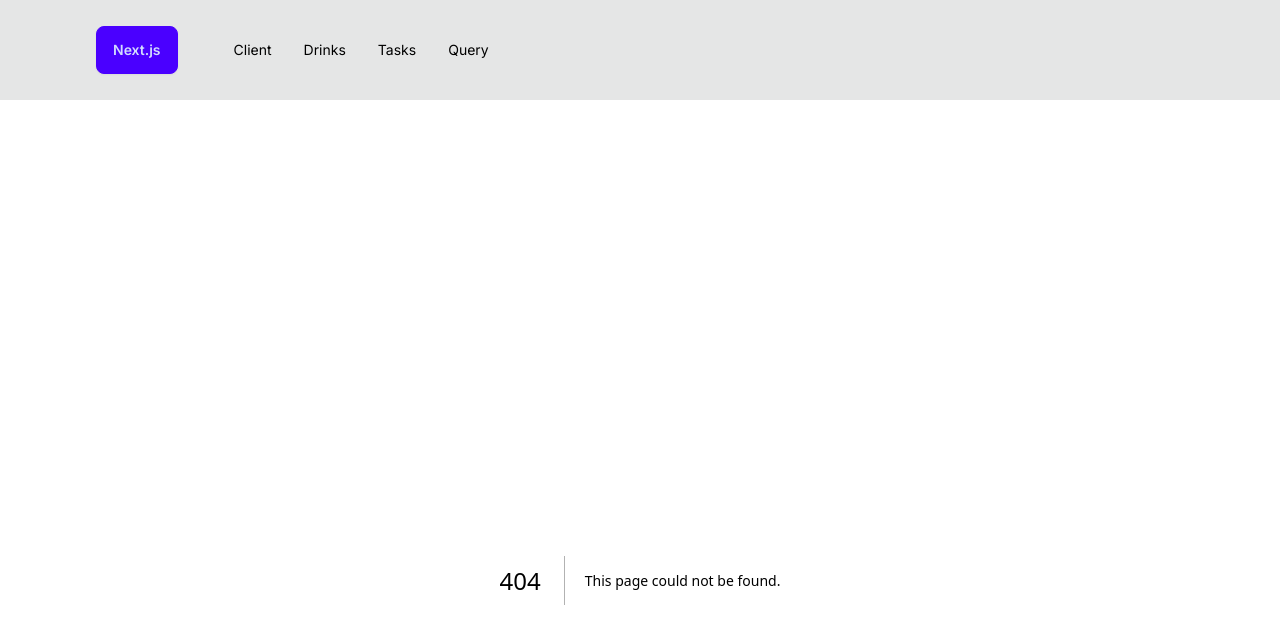
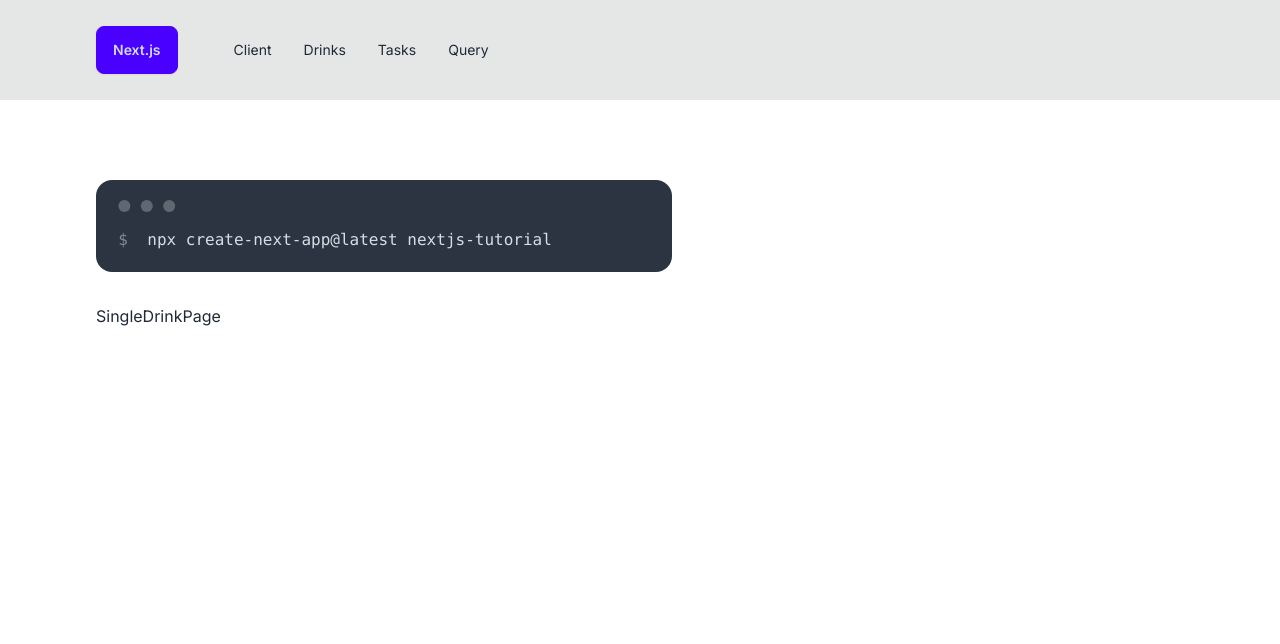
Before and after one commit to rugby8724/nextjs-tutorial, a Next.js app: page /drinks/1 in a window 1280 px wide. Before the commit this address had no page. Shown: the top 644 px of the page. Built offline with nearby package versions, Linux system fonts and the light colour scheme.

Commit message:
add dynamic route to drinks

```diff
--- /dev/null
+++ b/app/drinks/[id]/page.js
@@ -0,0 +1,10 @@
+import React from 'react'
+
+const SingleDrinkPage = ({params}) => {
+  console.log(params.id)
+  return (
+    <div>SingleDrinkPage</div>
+  )
+}
+
+export default SingleDrinkPage
```
